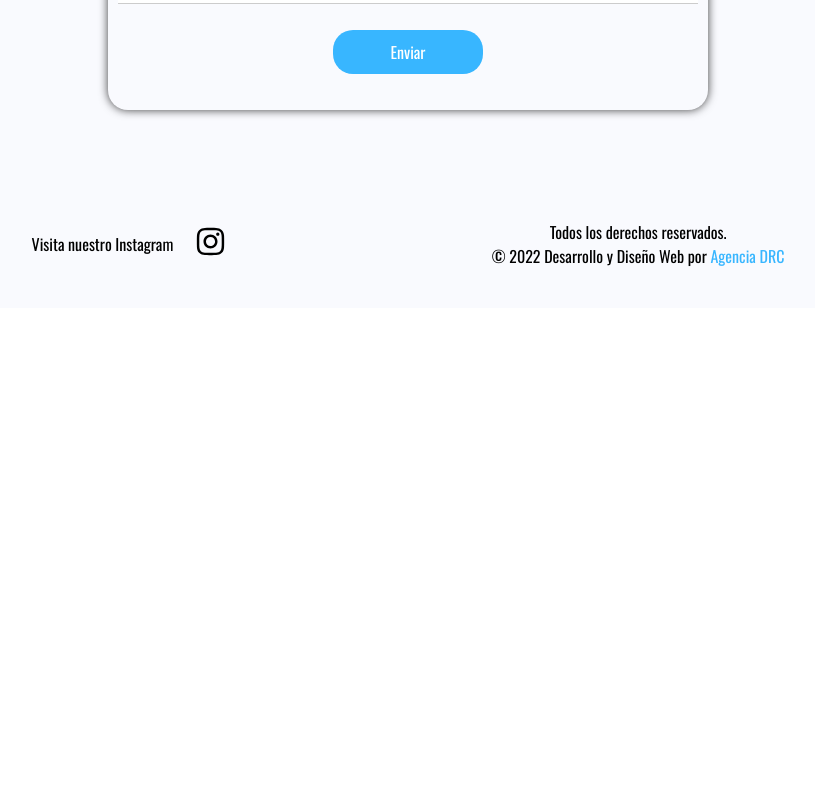
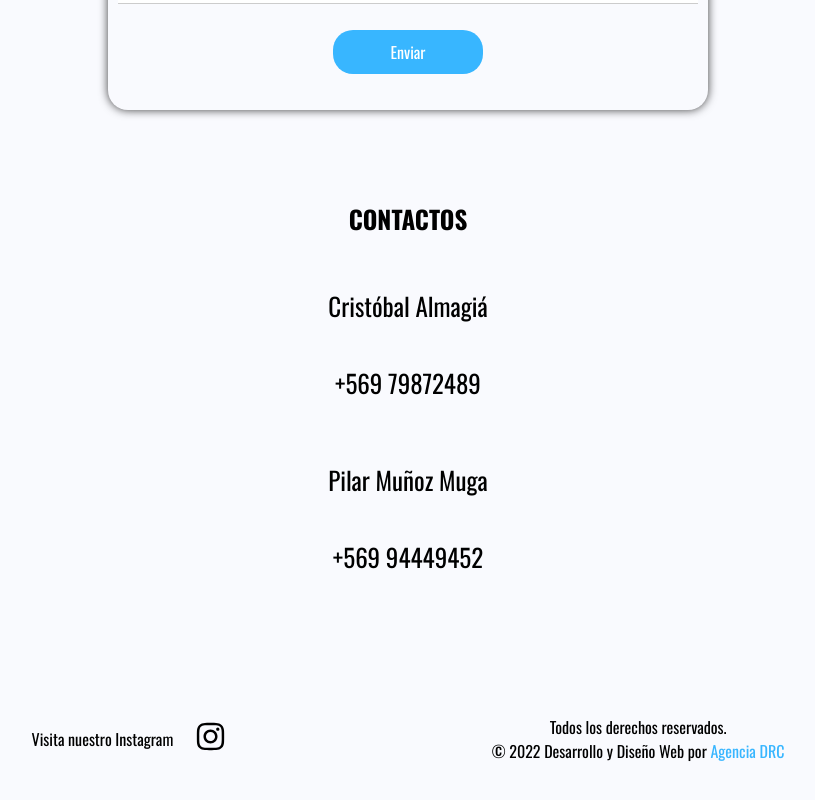
Before and after one commit to cassnova/crea-planeta, a React (Create React App) app: page /contacto in a window 1280 px wide. Shown: the part 1310-2110 px from the top of the page, without its empty margins (232-1047 px from the left). Before the commit the page ends 1618 px from the top, so only its background shows below. Built offline with nearby package versions, Linux system fonts and the light colour scheme.

Commit message:
added new fixes

```diff
--- a/src/components/Navbar2.css
+++ b/src/components/Navbar2.css
@@ -55,10 +55,12 @@
   .nav-container {
     padding: 20px 200px;
     position: sticky;
+    width: 100%;
   }
   .nav-container ul {
     display: flex;
     flex-direction: row;
+    margin-right: 50px;
     position: absolute;
     top: 0px;
     right: 0px;
--- a/src/pages/Contacto/Contacto.css
+++ b/src/pages/Contacto/Contacto.css
@@ -68,6 +68,13 @@ hr {
 }
 .correo-container h4 {
   text-align: center;
+}
+
+.numeros-container p {
+  padding: 0;
+}
+.numeros-container div {
+  margin: 10px 0px;
 }
 
 /*     TABLET MEDIA QUERIES          */
@@ -208,6 +215,9 @@ hr {
     align-items: center;
     margin-top: 20px;
   }
+  .numeros-container div {
+    text-align: center;
+  }
 
   .correo-container {
     display: flex;
--- a/src/pages/Contacto/Contacto.jsx
+++ b/src/pages/Contacto/Contacto.jsx
@@ -41,11 +41,17 @@ const Contacto = () => {
           <a href="https://www.instagram.com/crea.planeta/" target="__blank">
             <AiOutlineInstagram className="logo-insta" />
           </a> */}
-          {/* <div className="numeros-container">
-            <h4>ESCRÍBENOS</h4>
-            <p>+569 79872489 </p>
-            <p>+569 94449452 </p>
-          </div> */}
+          <div className="numeros-container">
+            <h4>CONTACTOS</h4>
+            <div>
+              <p>Cristóbal Almagiá</p>
+              <p>+569 79872489 </p>
+            </div>
+            <div>
+              <p>Pilar Muñoz Muga</p>
+              <p>+569 94449452 </p>
+            </div>
+          </div>
         </div>
       </section>
     </m.div>
--- a/src/pages/Inicio/Inicio.css
+++ b/src/pages/Inicio/Inicio.css
@@ -171,11 +171,11 @@
   }
 
   .section-container__p {
-    margin: 50px 0px;
+    margin: 20px 0px;
   }
   .section-container__p p {
     font-size: 30px;
-    padding: 200px 250px;
+    padding: 100px 250px;
   }
 
   .container-nuevas-realidades {
@@ -186,4 +186,7 @@
     font-size: 4rem;
     padding-left: 50px;
   }
+  .main-container_ultimo-p{
+    margin-bottom: 50px;
+  }
 }
--- a/src/pages/Inicio/Inicio.jsx
+++ b/src/pages/Inicio/Inicio.jsx
@@ -55,7 +55,7 @@ const Inicio = () => {
           de biología marina de Sudamérica con un núcleo pionero de realidades
           inmersivas de la región de Valparaíso.
         </p>
-        <p>
+        <p className="main-container_ultimo-p">
           Buscamos contribuir a la conservación de los ecosistemas, entregando
           experiencias significativas e inmersivas con base científica, que
           cambien la relación de las personas con el planeta.
@@ -76,6 +76,17 @@ const Inicio = () => {
         <p>Transformamos información en experiencias</p>
       </div>
       {/* <Footer /> */}
+      <div className="numeros-container">
+            <h4>CONTACTOS</h4>
+            <div>
+              <p>Cristóbal Almagiá</p>
+              <p>+569 79872489 </p>
+            </div>
+            <div>
+              <p>Pilar Muñoz Muga</p>
+              <p>+569 94449452 </p>
+            </div>
+          </div>
     </m.div>
   );
 };
--- a/src/pages/Personas/Personas.jsx
+++ b/src/pages/Personas/Personas.jsx
@@ -214,6 +214,18 @@ const Personas = () => {
             </p>
           </div>
         </div>
+        <hr />
+        <div className="numeros-container">
+            <h4>CONTACTOS</h4>
+            <div>
+              <p>Cristóbal Almagiá</p>
+              <p>+569 79872489 </p>
+            </div>
+            <div>
+              <p>Pilar Muñoz Muga</p>
+              <p>+569 94449452 </p>
+            </div>
+          </div>
       </section>
     </m.div>
   );
--- a/src/pages/Portafolio/Portafolio.jsx
+++ b/src/pages/Portafolio/Portafolio.jsx
@@ -123,6 +123,17 @@ const Portafolio = () => {
             <strong>Formato:</strong> Multiplataforma, video 360, interactivo.
           </p>
         </div>
+        <div className="numeros-container">
+            <h4>CONTACTOS</h4>
+            <div>
+              <p>Cristóbal Almagiá</p>
+              <p>+569 79872489 </p>
+            </div>
+            <div>
+              <p>Pilar Muñoz Muga</p>
+              <p>+569 94449452 </p>
+            </div>
+          </div>
         <hr className="linea-separacion" />
       </section>
     </m.div>
--- a/src/pages/Trayectoria/Trayectoria.css
+++ b/src/pages/Trayectoria/Trayectoria.css
@@ -0,0 +1,59 @@
+.trayectoria-container {
+  width: 100%;
+  height: 100vh;
+}
+
+.contenido-trayectoria {
+  text-align: justify;
+  padding: 20px 30px;
+  font-size: 20px;
+}
+
+.numeros-container h4 {
+  font-size: 25px;
+}
+
+.numeros-container p {
+  font-size: 20px;
+}
+
+/*     TABLET MEDIA QUERIES          */
+
+@media (min-width: 768px) {
+  .contenido-trayectoria {
+    text-align: justify;
+    padding: 20px 30px;
+    font-size: 20px;
+    width: 50%;
+    margin: auto;
+  }
+
+  .numeros-container h4 {
+    margin-top: 50px;
+    font-size: 25px;
+  }
+
+  .numeros-container p {
+    font-size: 20px;
+  }
+}
+
+/*     TABLET MEDIA QUERIES          */
+@media (min-width: 1280px) {
+  .contenido-trayectoria {
+    text-align: justify;
+    padding: 20px 30px;
+    font-size: 25px;
+    width: 50%;
+    margin: auto;
+  }
+
+  .numeros-container h4 {
+    margin-top: 50px;
+    font-size: 25px;
+  }
+
+  .numeros-container p {
+    font-size: 20px;
+  }
+}
--- a/src/pages/Trayectoria/Trayectoria.jsx
+++ b/src/pages/Trayectoria/Trayectoria.jsx
@@ -10,6 +10,7 @@ const Trayectoria = () => {
       animate={{ opacity: 1 }}
       exit={{ opacity: 0 }}
       transition={{ duration: 0.5, ease: "easeInOut" }}
+      className="trayectoria-container"
     >
       <Nav />
 
@@ -24,7 +25,7 @@ const Trayectoria = () => {
 
       <hr />
 
-      <h3>
+      <p className="contenido-trayectoria">
         Nuestra misión es promover un mayor conocimiento de nuestros ecosistemas
         con experiencias inmersivas en encuentros locales, nacionales e
         internacionales. Hemos participado en foros y exhibiciones en Sundance
@@ -34,7 +35,19 @@ const Trayectoria = () => {
         encuentros con estudiantes, entre muchos otros. Contamos con el apoyo
         oficial de UNESCO y hemos sido reconocidos como una actividad ONU
         Decenio 2030 de los Océanos con nuestra serie Cultura Oceánica en 360°.
-      </h3>
+      </p>
+
+      <div className="numeros-container">
+        <h4>CONTACTOS</h4>
+        <div>
+          <p>Cristóbal Almagiá</p>
+          <p>+569 79872489 </p>
+        </div>
+        <div>
+          <p>Pilar Muñoz Muga</p>
+          <p>+569 94449452 </p>
+        </div>
+      </div>
     </m.div>
   );
 };
```
Also changed, not shown: 1 other file (tests, documents, lock files or other folders).
